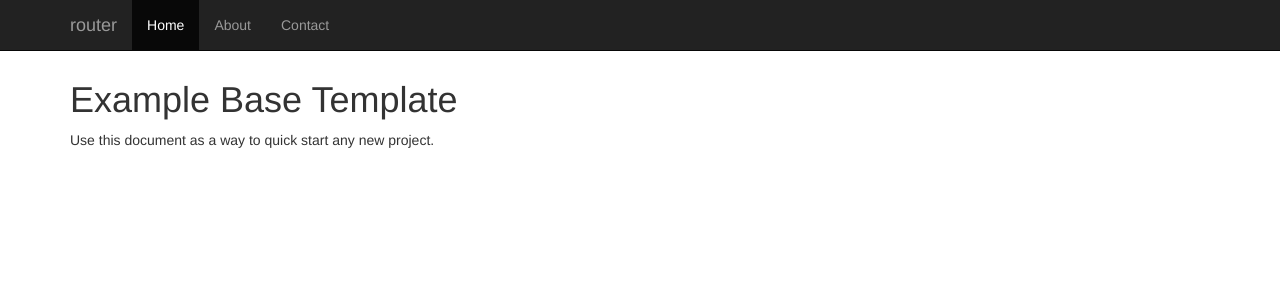
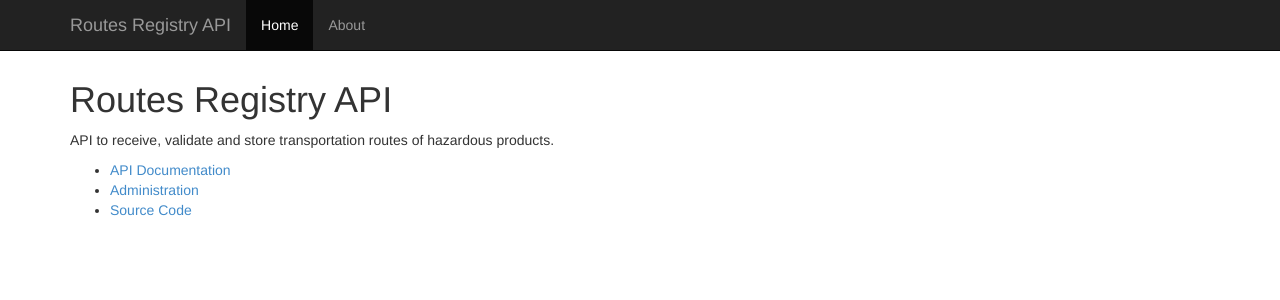
Before and after one commit to cenima-ibama/routes_registry_api, a Django app: page / in a window 1280 px wide. Shown: the top 300 px of the page. Run offline with Django 3.2, Linux system fonts and the light colour scheme; some libraries are stand-ins or nearby versions.

Commit message:
adjust homepage

```diff
--- a/routes_registry_api/routes_registry_api/urls.py
+++ b/routes_registry_api/routes_registry_api/urls.py
@@ -21,7 +21,8 @@ urlpatterns = patterns('',
 
     # Uncomment the next line to enable the admin:
     url(r'^admin/', include(admin.site.urls)),
-    url(r'^api-docs/', include('rest_framework_swagger.urls')),
+    url(r'^api-docs/', include('rest_framework_swagger.urls',
+                                namespace='api_docs')),
 )
 
 # Uncomment the next line to serve media files in dev.
--- a/routes_registry_api/templates/base.html
+++ b/routes_registry_api/templates/base.html
@@ -22,7 +22,7 @@
     <![endif]-->
 
     <!-- This file store project specific CSS -->
-    <link href="{% static 'css/router.css' %}" rel="stylesheet">
+    <link href="{% static 'css/index.css' %}" rel="stylesheet">
 
     <!-- Use this to quickly test CSS changes in a template,
         then move to router.css -->
@@ -39,13 +39,12 @@
             <span class="icon-bar"></span>
             <span class="icon-bar"></span>
           </button>
-          <a class="navbar-brand" href="#">router</a>
+          <a class="navbar-brand" href="#">Routes Registry API</a>
         </div>
         <div class="collapse navbar-collapse">
           <ul class="nav navbar-nav">
             <li class="active"><a href="#">Home</a></li>
             <li><a href="#about">About</a></li>
-            <li><a href="#contact">Contact</a></li>
           </ul>
         </div><!--/.nav-collapse -->
       </div>
@@ -53,10 +52,15 @@
 
     <div class="container">
 
-      <h1>{% block page_title %}Example Base Template{% endblock page_title %}</h1>
+      <h1>{% block page_title %}Routes Registry API{% endblock page_title %}</h1>
 
       {% block content %}
-        <p>Use this document as a way to quick start any new project.</p>
+        <p>API to receive, validate and store transportation routes of hazardous products.</p>
+        <ul>
+          <li><a href="{% url 'api_docs:django.swagger.base.view' %}">API Documentation</a></li>
+          <li><a href="{% url 'admin:login' %}">Administration</a></li>
+          <li><a href="https://github.com/ibamacsr/routes_registry_api">Source Code</a></li>
+        </ul>
       {% endblock content %}
 
     </div> <!-- /container -->
@@ -68,7 +72,7 @@
     <script src="{% static 'js/bootstrap.min.js' %}"></script>
 
     <!-- place project specific Javascript in this file -->
-    <script src="{% static 'js/router.js' %}"></script>
+    <script src="{% static 'js/index.js' %}"></script>
 
     {% block extra_js %}{% endblock extra_js %}
   </body>
```
